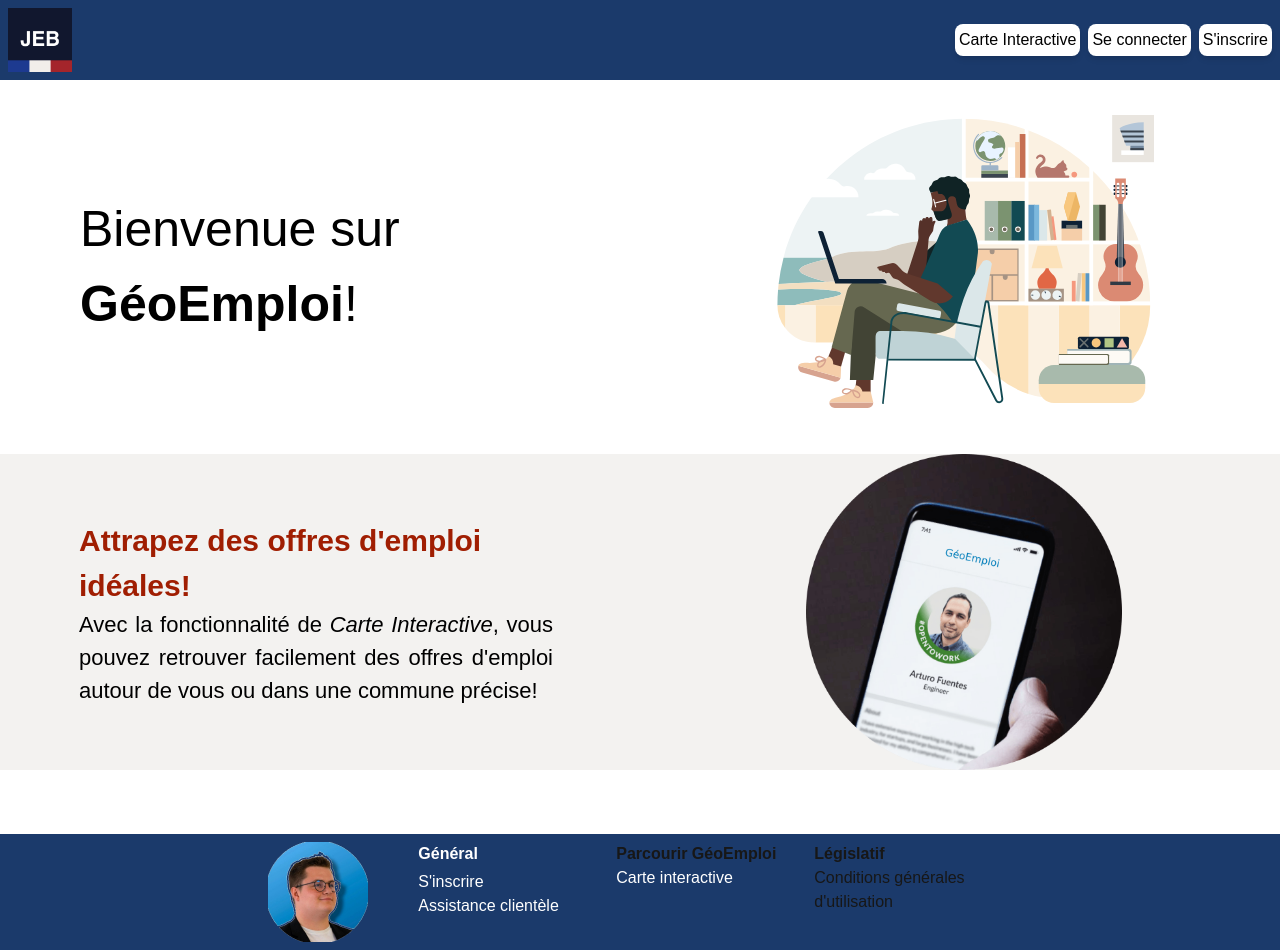
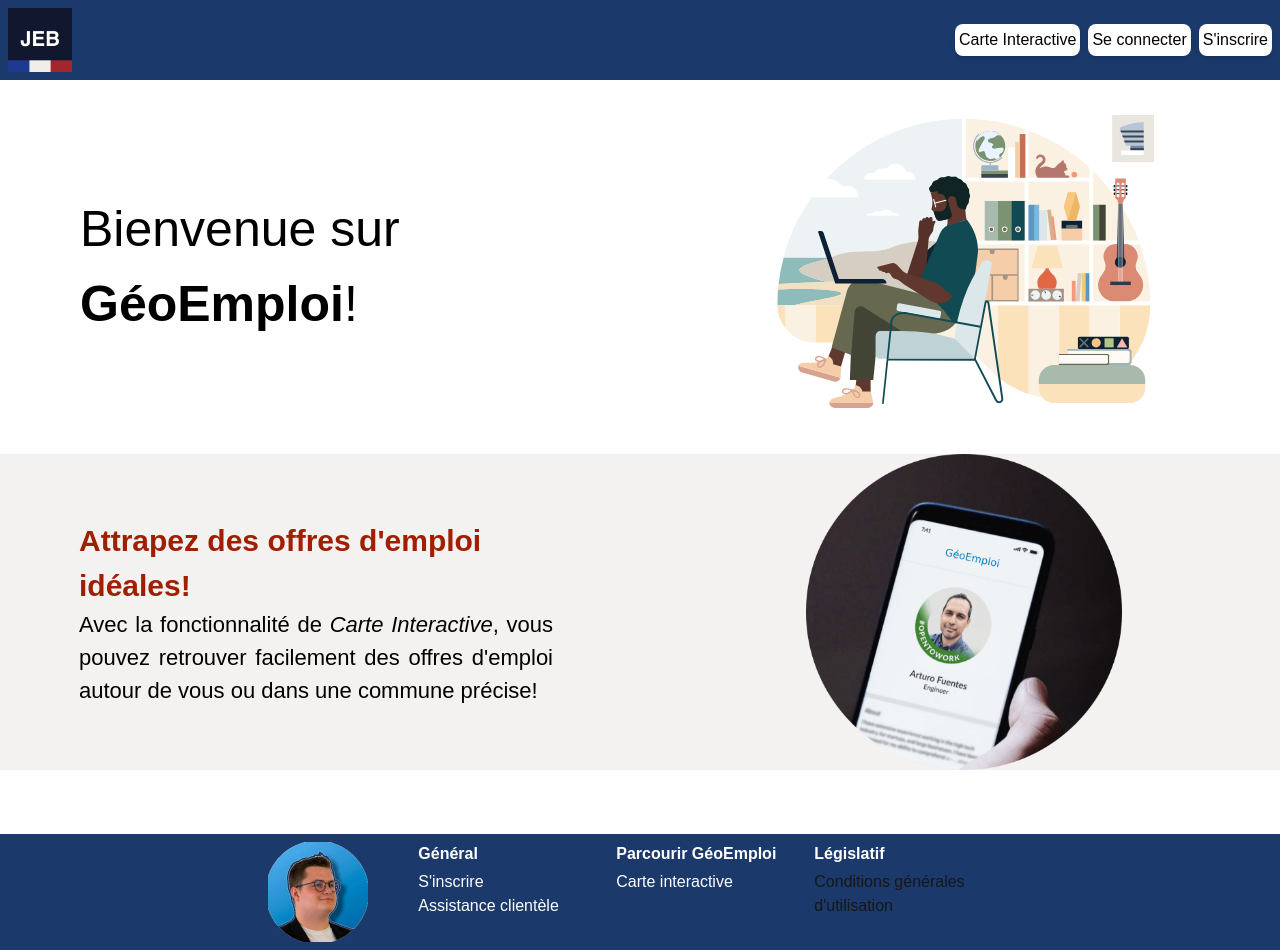
Before and after one commit to SkyReox/GeoEmploi, a Next.js app: page / in a window 1280 px wide. Built offline with nearby package versions, Linux system fonts and the light colour scheme; no server answers.

Commit message:
fix: FooterComponent text color WILL BE WHITE

```diff
--- a/app/components/FooterComponent.tsx
+++ b/app/components/FooterComponent.tsx
@@ -27,7 +27,7 @@ export default function FooterComponent() {
                     </ul>
                 </div>
                 <div className="w-full max-w-[240px] mr-5">
-                    <h3 className="font-sans text-md font-bold mb-1text-white ">Parcourir GéoEmploi</h3>
+                    <h3 className="font-sans text-md font-bold mb-1 text-white">Parcourir GéoEmploi</h3>
                     <ul role="list">
                         <li role="listitem">
                             <a href="/map" className="text-white">Carte interactive</a>
@@ -35,7 +35,7 @@ export default function FooterComponent() {
                     </ul>
                 </div>
                 <div className="w-full max-w-[240px] mr-5">
-                    <h3 className="font-sans text-md font-bold mb-1text-white ">Législatif</h3>
+                    <h3 className="font-sans text-md font-bold mb-1 text-white">Législatif</h3>
                     <ul role="list">
                         <li role="listitem">
                             <a href="/general-terms text-white">Conditions générales d'utilisation</a>
```
